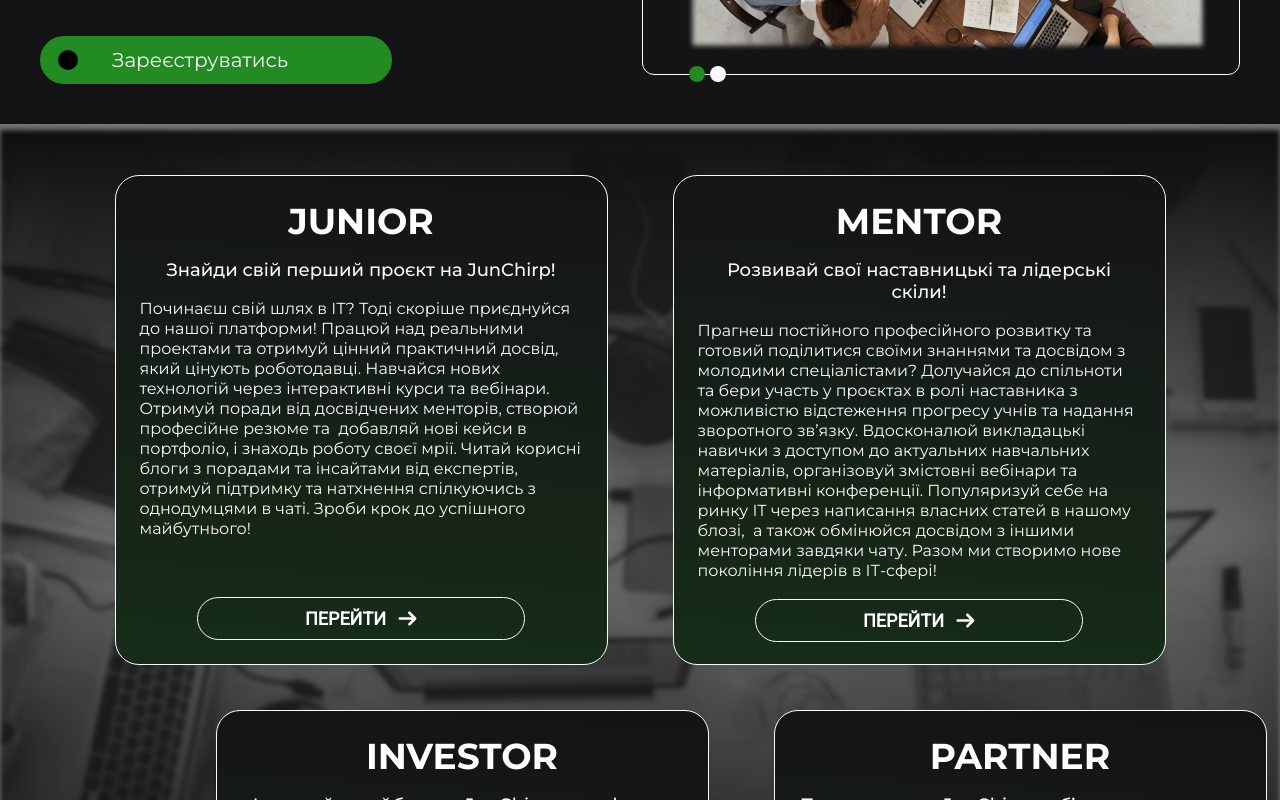
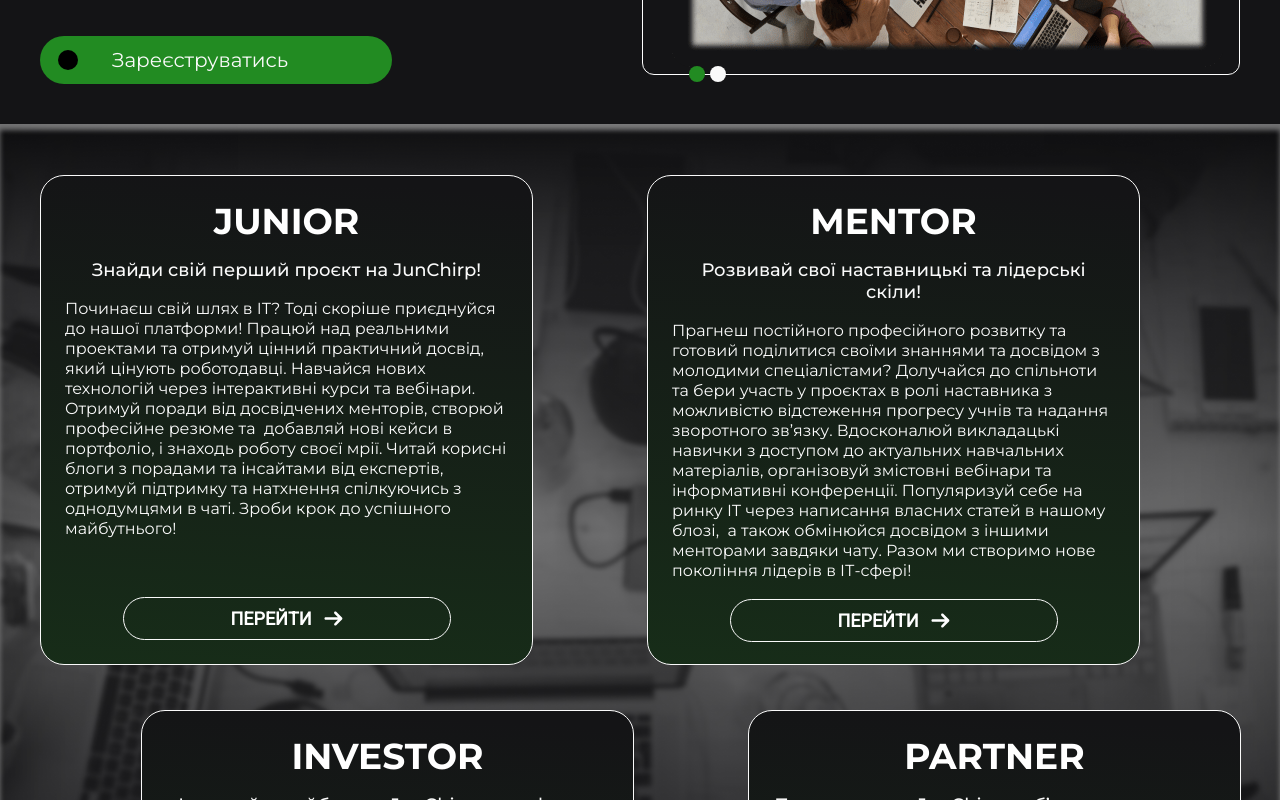
Before and after one commit to VitalikN/jun-chirp, a Next.js app: page / in a window 1280 px wide. Shown: the part 560-1360 px from the top of the page. Built offline with nearby package versions, Linux system fonts and the light colour scheme; no server answers.

Commit message:
fix RoleSelectionLink

```diff
--- a/src/components/home/RoleSelectionLink/roleSelectionLink.module.scss
+++ b/src/components/home/RoleSelectionLink/roleSelectionLink.module.scss
@@ -31,7 +31,6 @@
   display: flex;
   flex-direction: column;
   width: 100%;
-  margin: 0 auto;
   transition: all 1s ease;
   @include mediaMaxQuery($screen-max-size-s) {
     gap: 16px;
@@ -46,22 +45,24 @@
   }
   @include mediaQuery($screen-size-m) {
     max-width: 1100px;
-    justify-content: space-around;
+    justify-content: space-between;
+
     row-gap: 45px;
-  }
-  @include mediaQuery(1440px) {
-    justify-content: space-between;
   }
 
   @include mediaQuery($screen-size-l) {
-    max-width: 1260px;
+    max-width: 1296px;
   }
   @include mediaQuery($screen-size-xl) {
-    max-width: 1600px;
+    max-width: 1648px;
   }
+
   @include mediaMaxQuery($screen-max-size-s) {
     max-width: 500px;
     justify-content: center;
     align-items: center;
   }
+  @include mediaMaxQuery($screen-max-size-m) {
+    margin: 0 auto;
+  }
 }
```
